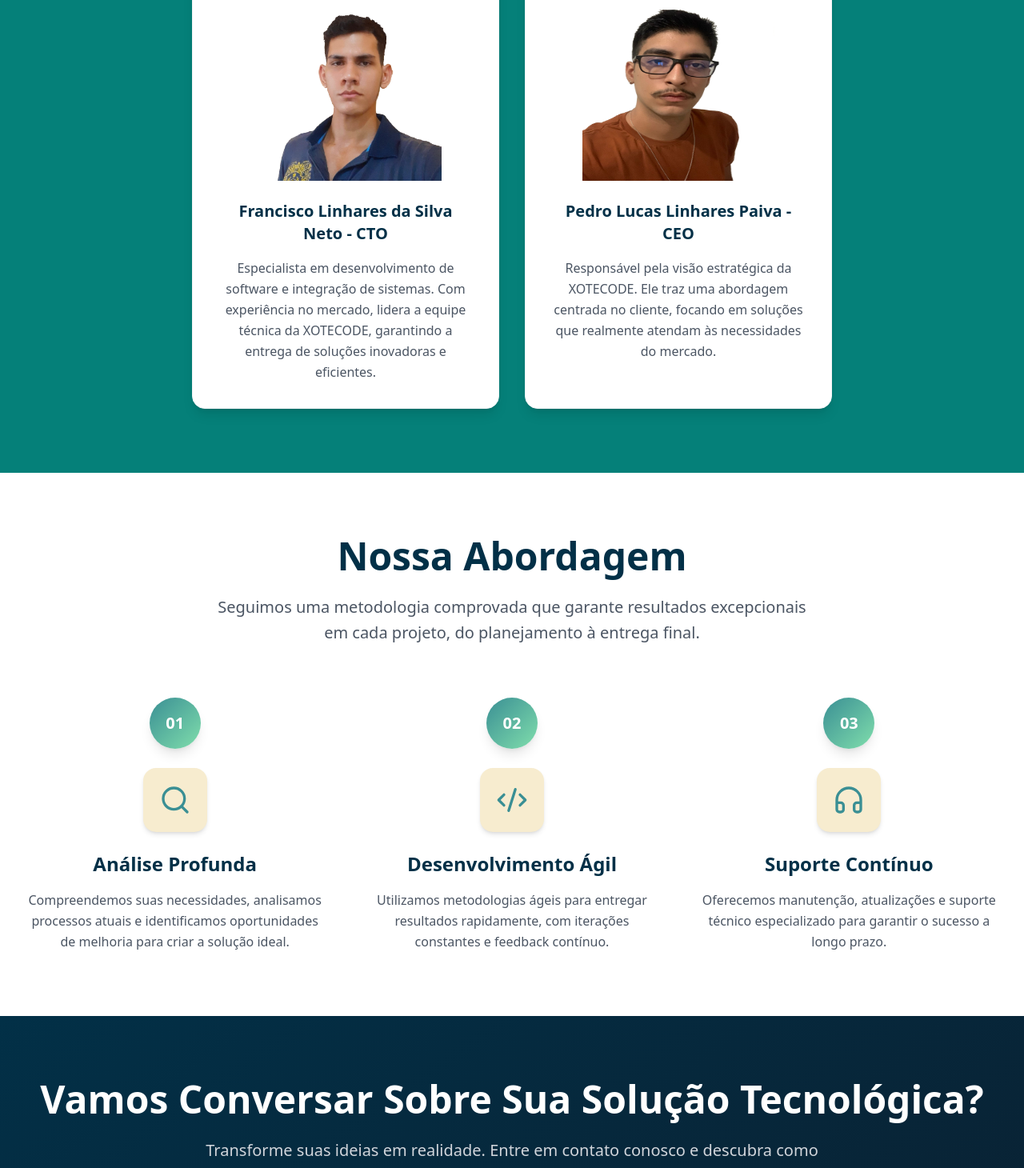
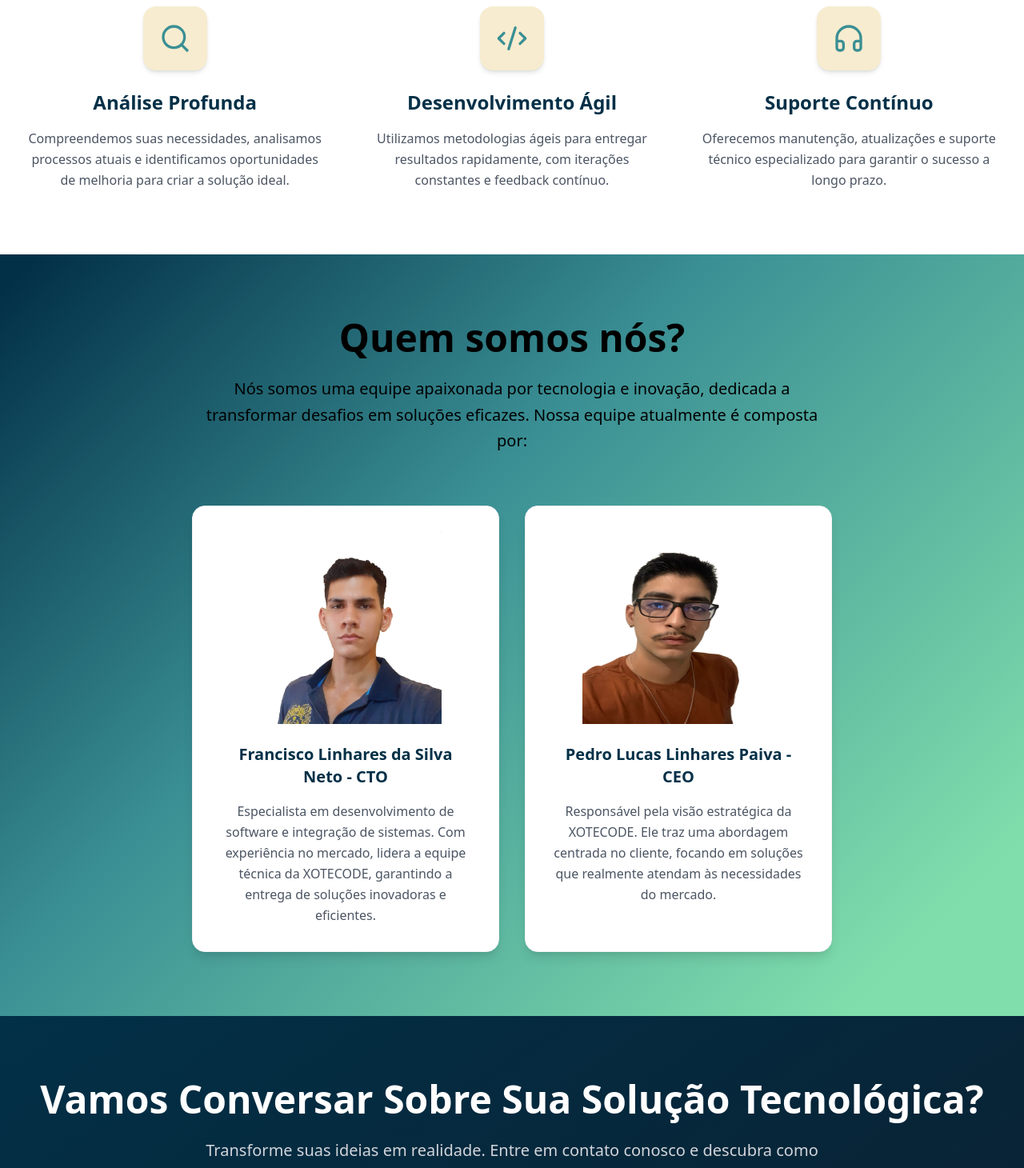
Before and after one commit to Xotecode-dev/xotecode-site, a React (Vite) app: page / in a window 1280 px wide. Shown: the part 3027-4487 px from the top of the page at 80% size. Built offline with nearby package versions, Linux system fonts and the light colour scheme.

Commit message:
Alterações

```diff
--- a/src/App.tsx
+++ b/src/App.tsx
@@ -16,8 +16,8 @@ export default function App() {
       <HeroSection />
       <ServicesSection />
       <WhyChooseUsSection />
+      <MethodologySection />
       <WhoAreWe />
-      <MethodologySection />
       <ContactSection />
       <Footer />
     </>
--- a/src/components/Footer.jsx
+++ b/src/components/Footer.jsx
@@ -5,7 +5,7 @@ export default function Footer() {
   const socialLinks = [
     { icon: Facebook, href: 'https://www.facebook.com/profile.php?id=61579406290181', label: 'Facebook' },
     { icon: Linkedin, href: 'https://www.linkedin.com/company/xotecode', label: 'LinkedIn' },
-    { icon: Github, href: 'https://github.com/Xotecode', label: 'GitHub' },
+    { icon: Github, href: 'https://github.com/Xotecode-dev', label: 'GitHub' },
     { icon: Instagram, href: 'https://www.instagram.com/xotecode', label: 'Instagram' },
     // { icon: Twitter, href: '#', label: 'Twitter' }
   ];
@@ -14,12 +14,10 @@ export default function Footer() {
     <footer className="bg-[#0d1b2a] py-12">
       <div className="max-w-7xl mx-auto px-4 sm:px-6 lg:px-8">
         <div className="flex flex-col items-center text-center">
-          {/* Logo */}
           <div className="text-3xl font-bold text-gradient mb-6">
             XOTECODE
           </div>
 
-          {/* Social Links */}
           <div className="flex justify-center space-x-6 mb-8">
             {socialLinks.map((social, index) => (
               <a
@@ -34,7 +32,6 @@ export default function Footer() {
             ))}
           </div>
 
-          {/* Copyright */}
           <div className="border-t border-gray-700 pt-8">
             <p className="text-gray-400 text-sm">
               © 2025 XOTECODE. Todos os direitos reservados.
--- a/src/components/Header.jsx
+++ b/src/components/Header.jsx
@@ -25,14 +25,12 @@ export default function Header() {
     }`}>
       <div className="max-w-7xl mx-auto px-4 sm:px-6 lg:px-8">
         <div className="flex justify-between items-center h-16 lg:h-20">
-          {/* Logo */}
           <div className="flex-shrink-0">
             <div className="text-2xl font-bold text-gradient">
               <img src="../../src/assets/img/logo com fundo transparente texto ao lado.png" alt="Xotecode Logo" className="h-20 w-auto" />
             </div>
           </div>
 
-          {/* Desktop Navigation */}
           <nav className="hidden md:flex space-x-8">
             {['inicio', 'servicos', 'sobre', 'contato'].map((item) => (
               <button
@@ -45,7 +43,6 @@ export default function Header() {
             ))}
           </nav>
 
-          {/* CTA Button */}
           <div className="hidden md:block">
             <button
               onClick={() => scrollToSection('contato')}
@@ -55,7 +52,6 @@ export default function Header() {
             </button>
           </div>
 
-          {/* Mobile menu button */}
           <div className="md:hidden">
             <button
               onClick={() => setIsMobileMenuOpen(!isMobileMenuOpen)}
@@ -66,7 +62,6 @@ export default function Header() {
           </div>
         </div>
 
-        {/* Mobile Navigation */}
         {isMobileMenuOpen && (
           <div className="md:hidden border-t border-gray-100 py-4">
             <nav className="flex flex-col space-y-4">
--- a/src/components/HeroSection.jsx
+++ b/src/components/HeroSection.jsx
@@ -8,13 +8,11 @@ export default function HeroSection() {
 
   return (
     <section id="inicio" className="relative min-h-screen flex items-center justify-center overflow-hidden">
-      {/* Background Gradient */}
       <div className="absolute inset-0 gradient-primary opacity-95"></div>
 
       <div className="absolute inset-0">
       </div>
 
-      {/* Geometric Background Elements */}
       <div className="absolute inset-0">
         <div className="absolute top-20 left-10 w-32 h-32 bg-[#80deac] rounded-full opacity-10 animate-pulse"></div>
         <div className="absolute bottom-20 right-10 w-48 h-48 bg-[#f27d13] rounded-full opacity-10 animate-pulse delay-1000"></div>
@@ -23,7 +21,6 @@ export default function HeroSection() {
 
       <div className="relative z-10 max-w-7xl mx-auto px-4 sm:px-6 lg:px-8 text-center">
         <div className="max-w-4xl mx-auto">
-          {/* Main Heading */}
           <h1 className="text-4xl md:text-6xl lg:text-7xl font-bold text-white mb-6 leading-tight">
             XOTECODE
             <span className="block text-[#80deac] mt-2">
@@ -31,14 +28,12 @@ export default function HeroSection() {
             </span>
           </h1>
 
-          {/* Subtitle */}
           <p className="text-xl md:text-2xl text-gray-100 mb-8 max-w-3xl mx-auto leading-relaxed">
             Transformamos ideias em soluções tecnológicas inovadoras.
             Desenvolvimento de software personalizado, sites corporativos e e-commerce
             que impulsionam o crescimento do seu negócio.
           </p>
 
-          {/* CTA Buttons */}
           <div className="flex flex-col sm:flex-row gap-4 justify-center items-center mt-12">
             <button
               onClick={() => scrollToSection('contato')}
@@ -57,7 +52,6 @@ export default function HeroSection() {
             </button>
           </div>
 
-          {/* Trust Indicator */}
           <div className="mt-16 pt-8 border-t border-white/20">
           </div>
         </div>
--- a/src/components/MethodologySection.jsx
+++ b/src/components/MethodologySection.jsx
@@ -39,19 +39,15 @@ export default function MethodologySection() {
         <div className="grid md:grid-cols-3 gap-12">
           {steps.map((step, index) => (
             <div key={index} className="relative">
-              {/* Connection Line (desktop only) */}
               <div className="relative z-10 text-center">
-                {/* Step Number */}
                 <div className="inline-flex items-center justify-center w-16 h-16 rounded-full bg-gradient-to-br from-[#3a8f94] to-[#80deac] text-white font-bold text-xl mb-6 shadow-lg">
                   {step.number}
                 </div>
 
-                {/* Icon */}
                 <div className="w-20 h-20 mx-auto mb-6 rounded-2xl bg-[#f7eccf] flex items-center justify-center shadow-md">
                   <step.icon className="w-10 h-10 text-[#3a8f94]" />
                 </div>
 
-                {/* Content */}
                 <h3 className="text-2xl font-bold text-[#023047] mb-4">
                   {step.title}
                 </h3>
--- a/src/components/ServicesSection.jsx
+++ b/src/components/ServicesSection.jsx
@@ -32,7 +32,6 @@ export default function ServicesSection() {
   return (
     <section id="servicos" className="section-padding bg-white">
       <div className="max-w-7xl mx-auto px-4 sm:px-6 lg:px-8">
-        {/* Header */}
         <div className="text-center mb-16">
           <h2 className="text-4xl md:text-5xl font-bold text-[#023047] mb-6">
             Nossos Serviços
@@ -43,7 +42,6 @@ export default function ServicesSection() {
           </p>
         </div>
 
-        {/* Services Grid */}
         <div className="grid md:grid-cols-2 lg:grid-cols-4 gap-8">
           {services.map((service, index) => (
             <div key={index} className="flex flex-col items-center card-hover bg-white rounded-2xl p-8 border border-gray-100 shadow-lg">
--- a/src/components/WhoAreWe.jsx
+++ b/src/components/WhoAreWe.jsx
@@ -16,7 +16,7 @@ export default function WhoAreWe() {
   ];
 
   return (
-    <section id="sobre" className="section-padding bg-[#058079]">
+    <section id="sobre" className="section-padding gradient-tertiary">
       <div className="max-w-7xl mx-auto px-4 sm:px-6 lg:px-8">
         <div className="text-center mb-16">
           <h2 className="text-4xl md:text-5xl font-bold mb-6">
--- a/src/index.css
+++ b/src/index.css
@@ -23,6 +23,10 @@ html {
 
 .gradient-secondary {
   background: linear-gradient(135deg, var(--color-accent), var(--color-primary));
+}
+
+.gradient-tertiary {
+  background: linear-gradient(135deg, var(--color-dark) 2%, var(--color-primary)  40%, var(--color-accent) 90%);
 }
 
 .text-gradient {
```
Also changed, not shown: src/components/ContactSection.jsx (+1 -6 lines).
